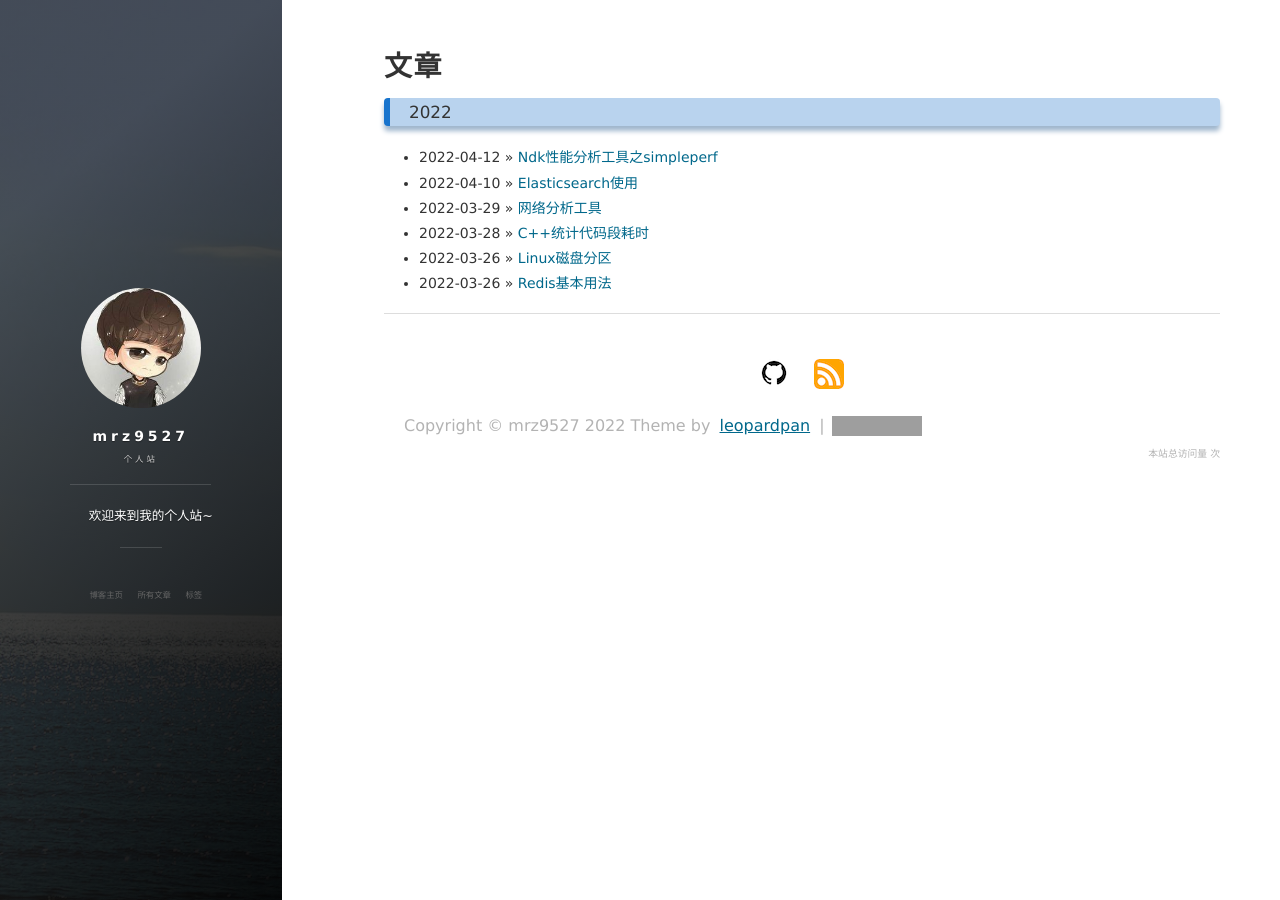
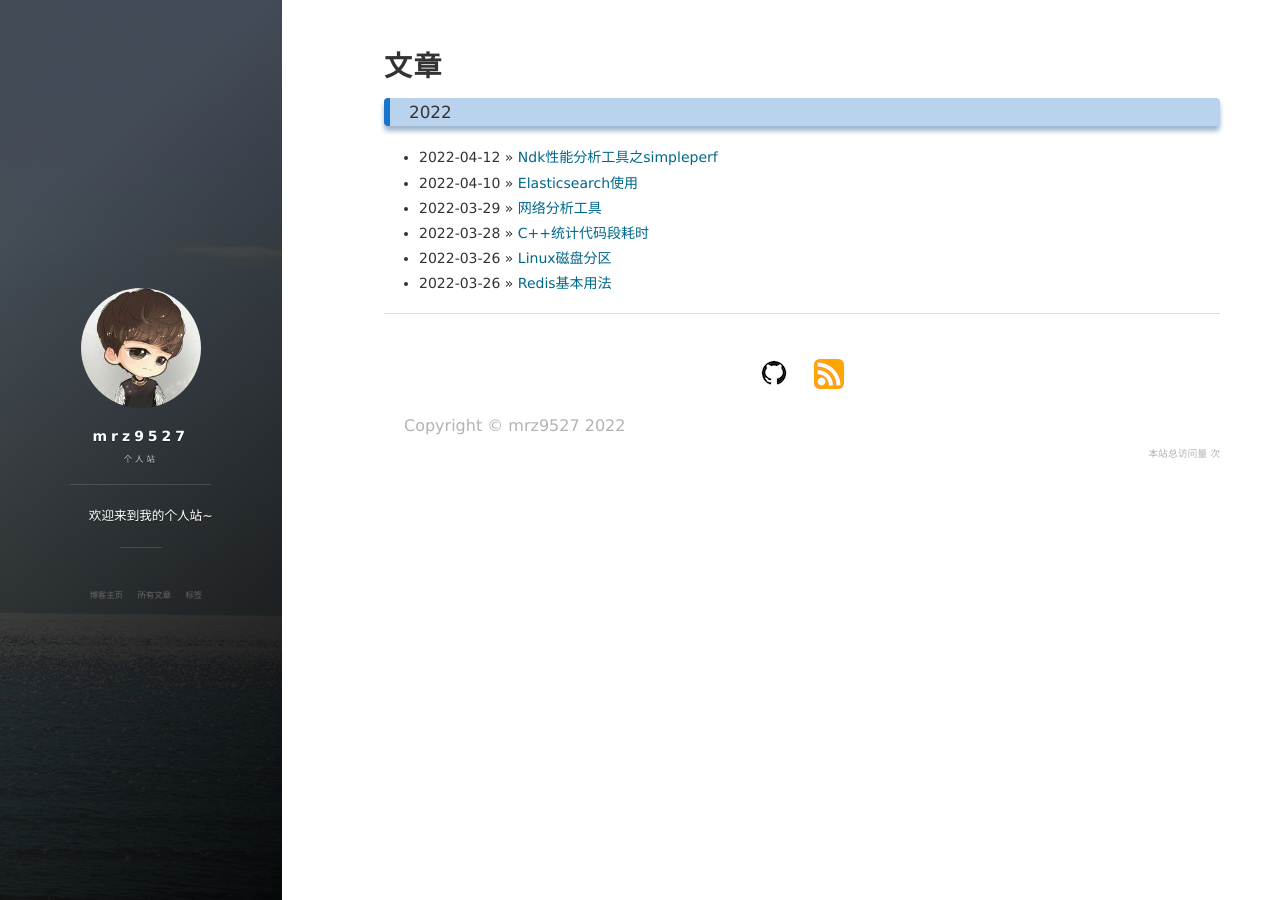
Before and after one commit to mrz9527/mrz9527.github.io, a Jekyll site: the page built from archive.html, in a window 1280 px wide. Built offline with Jekyll 4.4.1, drawn with Linux system fonts in a browser that asks for light colours; nearby versions of some CDN libraries; comment, search, counter and statistics services are not loaded; grey boxes are pictures that could not be loaded.

Commit message:
删除博客模板中无效的东西

```diff
--- a/_includes/footer.html
+++ b/_includes/footer.html
@@ -87,12 +87,7 @@
 
         <div class = "footer_div">
            <p class="copyright text-muted">
-            Copyright &copy; {{ site.title }} {{ site.time | date: '%Y' }} Theme by <a href="http://leopardpan.cn/">leopardpan</a> |
-            <iframe
-                style="margin-left: 2px; margin-bottom:-5px;"
-                frameborder="0" scrolling="0" width="91px" height="20px"
-                src="https://ghbtns.com/github-btn.html?user=leopardpan&repo=leopardpan.github.io&type=star&count=true" >
-            </iframe>
+            Copyright &copy; {{ site.title }} {{ site.time | date: '%Y' }}
             </p>
         	<div align="right">
     			<link rel="stylesheet" href="//cdn.bootcss.com/font-awesome/4.3.0/css/font-awesome.min.css">
```
Also changed, not shown: 9 other files.
